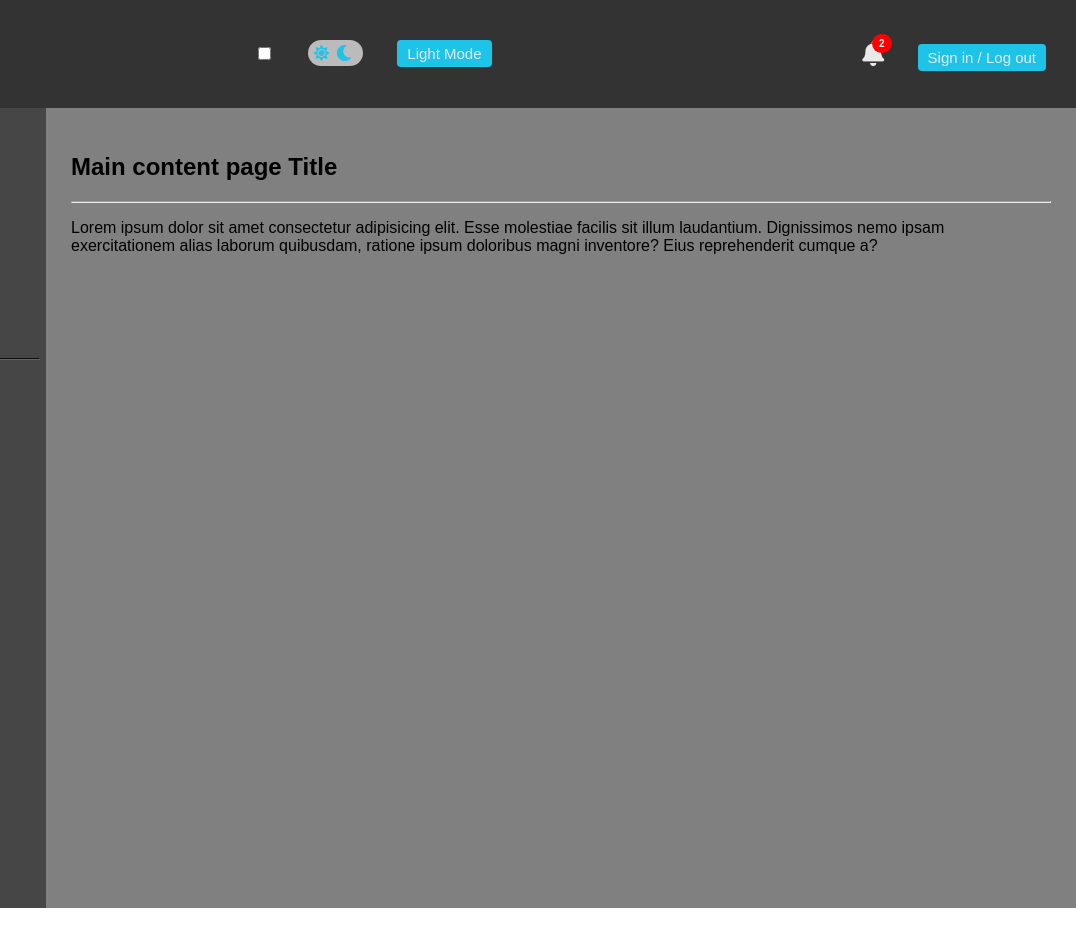
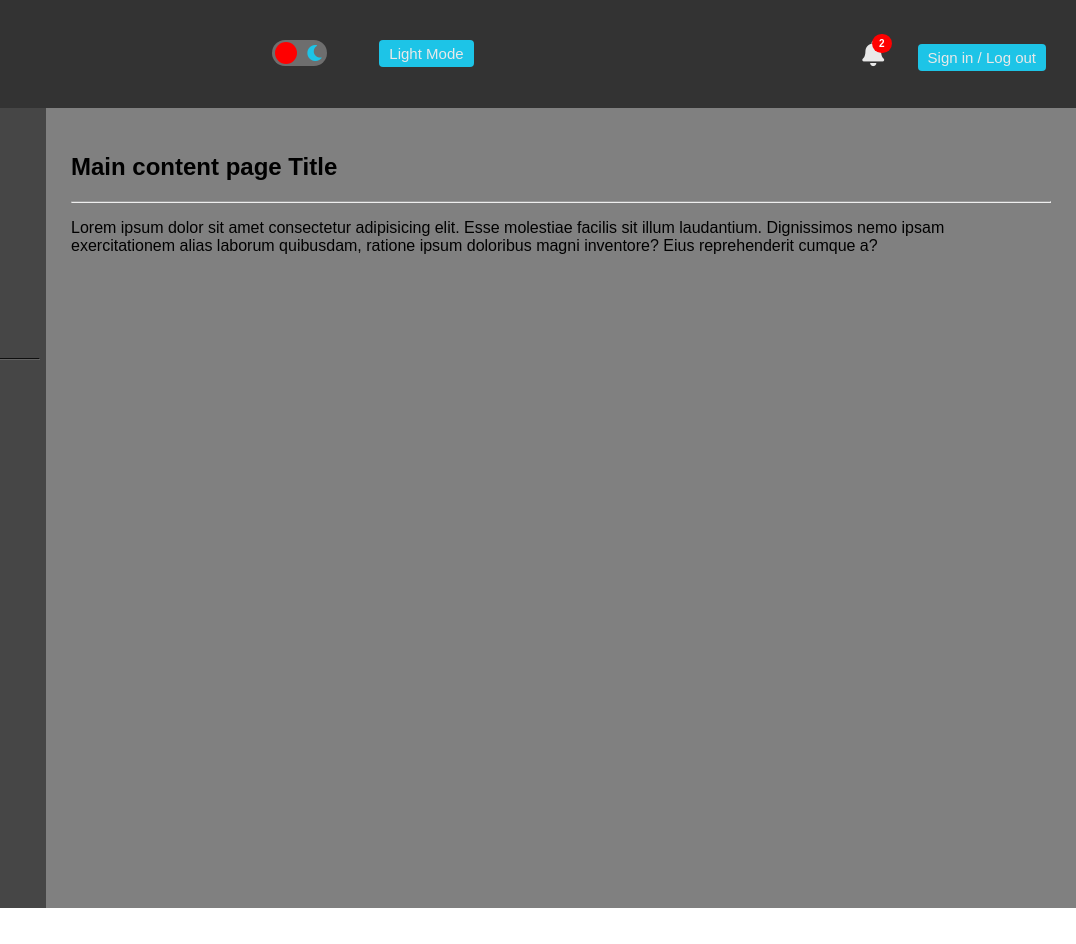
Before and after one commit to rudyjm3/dark-light-mode, a plain HTML site: page index.html in a window 1280 px wide. Shown: the full height of the page, 204-1280 px from the left. Drawn offline with Linux system fonts and the light colour scheme.

Commit message:
Toggle can trigger color change function now.

```diff
--- a/css/style.css
+++ b/css/style.css
@@ -51,8 +51,13 @@ body {
    justify-content: space-evenly;
    width: 25%;
 }
+.dmode-box .checkbox{
+   opacity: 0;
+   position: absolute;
+}
 .dmode-box .label{
-   background-color: rgb(187, 187, 187);
+   position: relative;
+   background-color: #6e6e6e;
    display: flex;
    align-items: center;
    justify-content: space-between;
@@ -65,6 +70,20 @@ body {
 .fa-moon,.fa-sun{
    color: var(--main-blue);
 }
+.dmode-box .slider{
+   position: absolute;
+   top: 2px;
+   left: 3px;
+   width: 22px;
+   height: 22px;
+   border-radius: 50%;
+   background-color: red;
+   transition: transform 0.2s linear;
+}
+.dmode-box .checkbox:checked + .label .slider{
+   transform: translateX(27px);
+}
+
 .dmode-box .color-btn{
    color: #e9e9e9;
    font-size: 15px;
--- a/index.html
+++ b/index.html
@@ -24,8 +24,9 @@
                <label class="label" for="chk">
                   <i class="fas fa-sun"></i>
                   <i class="fas fa-moon"></i>
-                  <span class="slider round"></span>
+                  <div class="slider"></div>
                </label>
+
                <button class="color-btn btn" onclick="colorModeBtn">Light Mode</button>
          </div>
 
--- a/js/script.js
+++ b/js/script.js
@@ -1,6 +1,9 @@
 //Javascript for Button dark / light mode
 let btn = document.getElementsByClassName("color-btn");
 btn[0].addEventListener("click", colorModeBtn);
+
+let checkbox = document.getElementById("chk");
+checkbox.addEventListener("change", colorModeBtn);
 
 let bell = document.getElementsByClassName("bell");
 let profileName = document.getElementsByClassName("profile-name");
```
